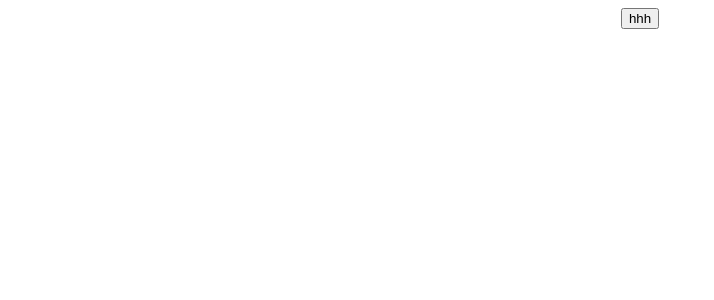
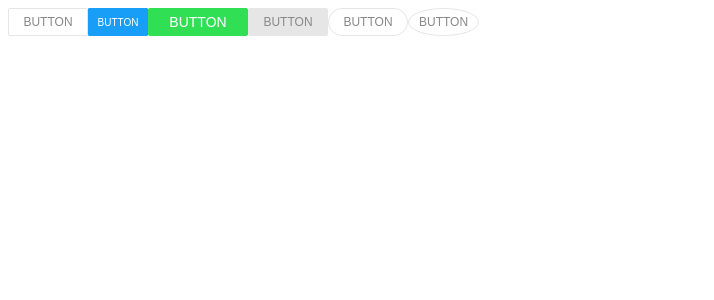
Before and after one commit to Jason9708/ChicagoUI, a Vue app: page /#/ in a window 1280 px wide. Shown: the top 300 px of the page, without its empty margins (0-714 px from the left). Built offline with nearby package versions, Linux system fonts and the light colour scheme.

Commit message:
fourth commit

```diff
--- a/examples/views/ComponentView/view01.vue
+++ b/examples/views/ComponentView/view01.vue
@@ -1,15 +1,20 @@
 <template>
-  <div>
-    <cai-button :label='label' @click='handleClick'></cai-button>
+  <div style='display:flex;'>
+    <cai-button @click='handleClick'></cai-button>
+    <cai-button ref='countDown' type='primary' size='small' @click='handleClick'></cai-button>
+    <cai-button type='success' size='large' @click='handleClick'></cai-button>
+    <cai-button type='error' @click='handleClick' disabled='true'></cai-button>
+    <cai-button @click='handleClick' shape='round'></cai-button>
+    <cai-button @click='handleClick' shape='circle'></cai-button>
   </div>
 </template>
 
 <script>
 export default {
-  name: 'HelloWorld',
+  name: 'demo01',
   data(){
     return{
-      label:'hhh'
+
     }
   },
   props: {
@@ -17,7 +22,8 @@ export default {
   },
   methods:{
     handleClick:function(){
-      console.log('hhh')
+      console.log('点击了按钮.....')
+      this.$refs.countDown.showCountDown()
     }
   }
 }
--- /dev/null
+++ b/packages/CaiButton/component/index.less
@@ -0,0 +1,95 @@
+/**
+    按钮样式
+**/
+
+/** 基础样式 **/
+.cai-Button{
+    display: flex;
+    justify-content: center;
+    align-items: center;
+    font-size:12px;
+    font-weight: 500;
+    width:80px;
+    padding:5px 10px;
+    background: #FFFFFF;
+    color:#888888;
+    border-radius:2px;
+    border:1px solid #E6E6E6;
+    cursor:pointer;
+    transition:.2s linear;
+}
+.cai-Button:hover{
+    color: #409eff;
+    border-color: #c6e2ff;
+    background: #ecf5ff;
+}
+
+/** 禁用样式 **/
+.cai-Button[disabled]{
+    color:#888888;
+    background: #E6E6E6;
+    border-color:#E6E6E6;
+    cursor: not-allowed;
+}
+.cai-Button[disabled]:hover{
+    color:#888888;
+    background: #E6E6E6;
+    border-color:#E6E6E6;
+    cursor: not-allowed;
+}
+
+/** primary样式 **/
+.cai-Button-primary{
+    color: #fff;
+    border-color: #199EF8;
+    background: #199EF8;
+}
+.cai-Button-primary:hover{
+    color: #fff;
+    border-color: #6CD0E8;
+    background: #6CD0E8;
+}
+
+/** success样式 **/
+.cai-Button-success{
+    color: #fff;
+    border-color: #31DF54;
+    background: #31DF54;
+}
+.cai-Button-success:hover{
+    color: #fff;
+    border-color: #9EE86C;
+    background: #9EE86C;
+}
+
+/** error样式 **/
+.cai-Button-error{
+    color: #fff;
+    border-color: #EF7321;
+    background: #EF7321;
+}
+.cai-Button-error:hover{
+    color: #fff;
+    border-color: #F5A570;
+    background: #F5A570;
+}
+
+.cai-Button-small{
+    font-size:10px;
+    width:60px;
+    border-radius:1px;
+}
+.cai-Button-large{
+    font-size:14px;
+    width:100px;
+    border-radius:2px;
+}
+
+/** 形状 **/
+.cai-Button-round{
+    border-radius:15px;
+}
+.cai-Button-circle{
+    width:auto;
+    border-radius:50%;
+}
--- a/packages/CaiButton/component/index.vue
+++ b/packages/CaiButton/component/index.vue
@@ -1,5 +1,5 @@
 <template>
-    <button class='cai-Button' @click='handleClike'>{{label}}
+    <button class='cai-Button' :class="[ Type, Size,Shape ]"  @click='handleClike' :disabled='Disabled'>{{countDownLabel ? countDownLabel : label}}
     </button>
 </template>
 
@@ -8,17 +8,88 @@ export default {
     name:'CaiButton',
     props:{
         label:{
-            default:'按钮'
+            default:'BUTTON'
+        },
+        type:{}, // primary | success | error
+        size:{}, // normal | small | large
+        disabled:{ // 默认为false
+            default:false
+        },
+        shape:{}, // 形状 round | circle
+
+    },
+    data(){
+        return{
+            countDown:false,
+            countDownLabel:false,
+        }
+    },
+    computed:{
+        Type:function(){
+            if(this.type){
+                if(this.type === 'primary'){
+                    return 'cai-Button-primary'
+                }else if(this.type === 'success'){
+                    return 'cai-Button-success'
+                }else if(this.type === 'error'){
+                    return 'cai-Button-error'
+                }else{
+                    return ''
+                }
+            }
+            return ''
+        },
+        Size:function(){
+            if(this.size){
+                if(this.size === 'small'){
+                    return 'cai-Button-small'
+                }else if(this.size === 'large'){
+                    return 'cai-Button-large'
+                }else{
+                    return ''
+                }
+            }
+            return ''
+        },
+        Disabled:function(){
+            return this.disabled || this.countDown ? true : false
+        },
+        Shape:function(){
+            if(this.shape){
+                if(this.shape === 'round'){
+                    return 'cai-Button-round'
+                }else if(this.shape === 'circle'){
+                    return 'cai-Button-circle'
+                }else{
+                    return ''
+                }
+            }
+            return ''
         }
     },
     methods:{
         handleClike:function(){
             this.$emit('click')
+        },
+        // 实现倒计时不可操作
+        showCountDown:function(){
+            this.countDown = true
+            this.countDownLabel = 5
+            var Interval = setInterval(()=>{
+                this.countDownLabel--
+                if(this.countDownLabel <= 0){
+                    clearInterval(Interval)
+                    this.countDown = false
+                    this.countDownLabel = false
+
+                }
+            },1000)
         }
     }
 }
 </script>
 
 <style lang="less" scoped>
+@import './index.less';
 
 </style>
```
Also changed, not shown: 1 other file (tests, documents, lock files or other folders).
